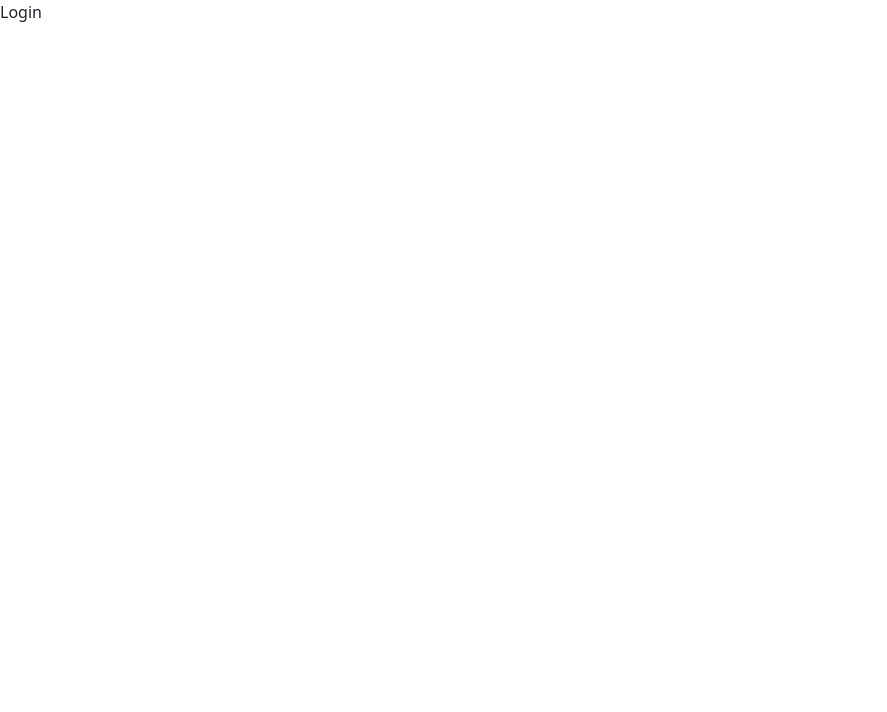
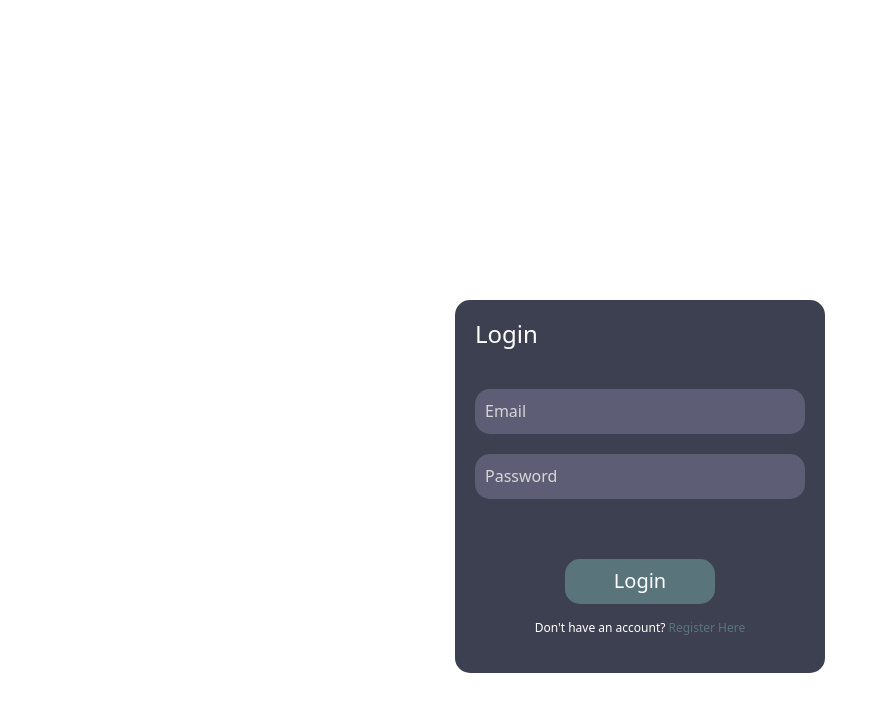
Before and after one commit to mannamar/tasktracker, a React (Create React App) app: page /Login in a window 1280 px wide. Shown: the top 712 px of the page, without its empty margins (0-887 px from the left). Built offline with nearby package versions, Linux system fonts and the light colour scheme.

Commit message:
Login Page

```diff
--- /dev/null
+++ b/src/components/Login.css
@@ -0,0 +1,84 @@
+.login-row {
+    display: flex;
+    justify-content: center;
+}
+
+.login-col {
+    display: flex;
+    flex-direction: column;
+    justify-content: center;
+    height: 100vh;
+}
+
+.login-header {
+    font-size: 32px;
+    color: white;
+    font-weight: bold;
+}
+
+.login-subheader {
+    margin-bottom: 85px;
+    font-size: 16px;
+    color: white;
+}
+
+.login-box {
+    display: flex;
+    flex-direction: column;
+    background-color: #3D4051;
+    padding: 20px;
+    border-radius: 15px;
+}
+
+.login-box-header {
+    font-size: 24px;
+    color: white;
+    margin-bottom: 40px;
+}
+
+.input-field {
+    width: 330px;
+    height: 45px;
+    border-radius: 15px;
+    border: none;
+    background-color: #5D5E76;
+    color: white;
+    margin-bottom: 20px;
+    padding: 10px;
+}
+.input-field:focus {
+    outline: none;
+}
+
+::placeholder {
+    color: #D6D6D6;
+}
+
+.login-btn {
+    width: 150px;
+    height: 45px;
+    background-color: #59747B;
+    border-radius: 15px;
+    margin-top: 40px;
+    margin-bottom: 15px;
+    font-size: 20px;
+    color: white;
+    border: none;
+    align-self: center;
+}
+
+.register-here {
+    display: flex;
+    align-self: center;
+    gap: 3px;
+}
+
+.register-here-text {
+    font-size: 12px;
+    color: white;
+}
+
+.register-here-link {
+    font-size: 12px;
+    color: #59747B;
+}
--- a/src/components/Login.js
+++ b/src/components/Login.js
@@ -1,7 +1,25 @@
-import React from 'react'
+import React from 'react';
+import './Login.css';
 
 export default function Login() {
     return (
-        <div>Login</div>
-    )
+        <>
+            <div className='login-row'>
+                <div className='login-col'>
+                    <p className='login-header'>Welcome Back</p>
+                    <p className='login-subheader'>Login to get started</p>
+                    <div className='login-box'>
+                        <h2 className='login-box-header'>Login</h2>
+                        <input className='input-field' placeholder='Email' type='email'/>
+                        <input className='input-field' placeholder='Password' type='password'/>
+                        <button className='login-btn'>Login</button>
+                        <div className='register-here'>
+                            <p className='register-here-text'>Don't have an account?</p>
+                            <p className='register-here-link'>Register Here</p>
+                        </div>
+                    </div>
+                </div>
+            </div>
+        </>
+    );
 }
```
